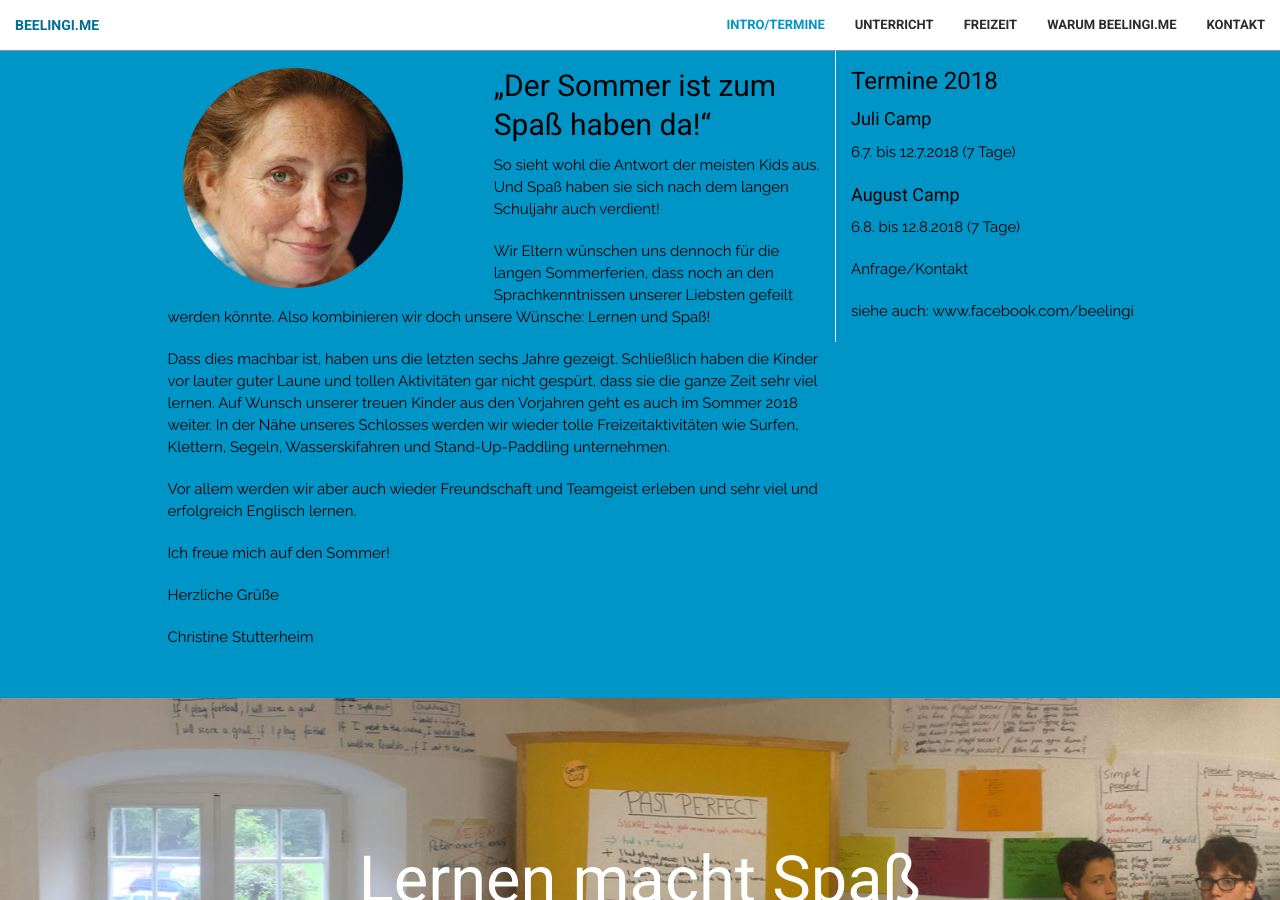
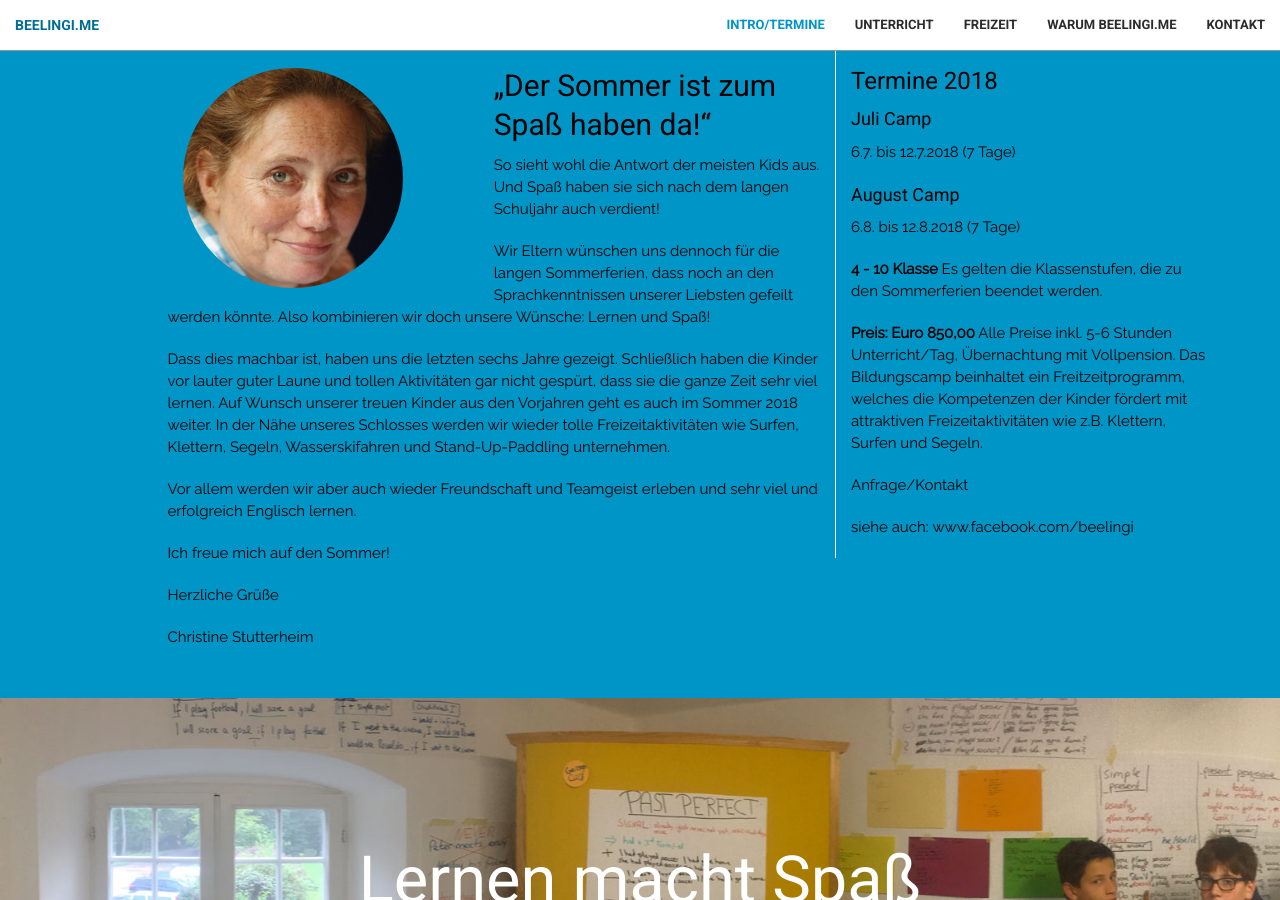
Before and after one commit to Beelingi/beelingi.github.io, a Jekyll site: the page built from index.html, in a window 1280 px wide and 900 px high, scrolled down 884 px. Built offline with Jekyll 4.4.1, drawn with Linux system fonts in a browser that asks for light colours; nearby versions of some CDN libraries.

Commit message:
Neue Preise

```diff
--- a/_includes/Termine.md
+++ b/_includes/Termine.md
@@ -8,6 +8,11 @@
 
 6.8.  bis  12.8.2018 (7 Tage)
 
+**4 - 10 Klasse**
+Es gelten die Klassenstufen, die zu den Sommerferien beendet werden.
 
+**Preis: Euro 850,00**
+Alle Preise inkl. 5-6 Stunden Unterricht/Tag,
+Übernachtung mit Vollpension. Das Bildungscamp beinhaltet ein Freitzeitprogramm, welches die Kompetenzen der Kinder fördert mit attraktiven Freizeitaktivitäten wie z.B. Klettern, Surfen und Segeln.
 
 [Anfrage/Kontakt](#contact){: .page-scroll }
```
